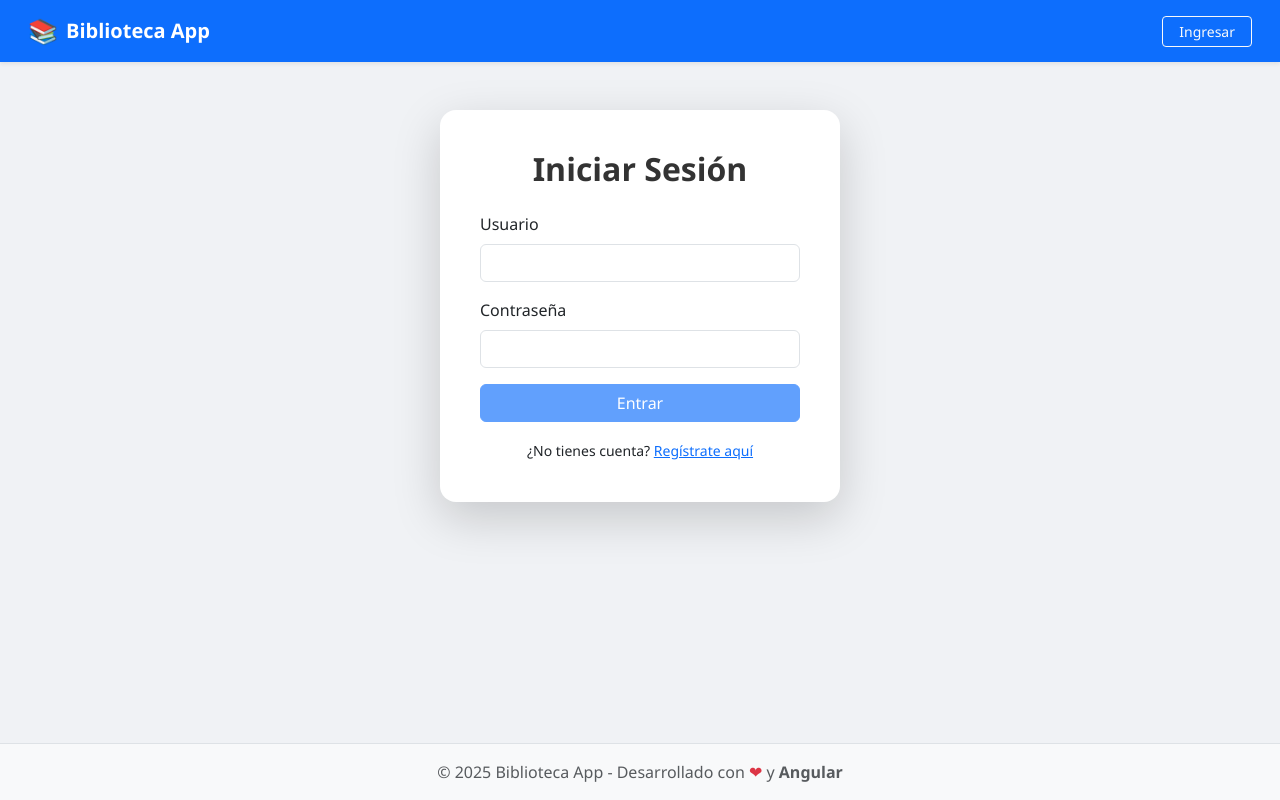
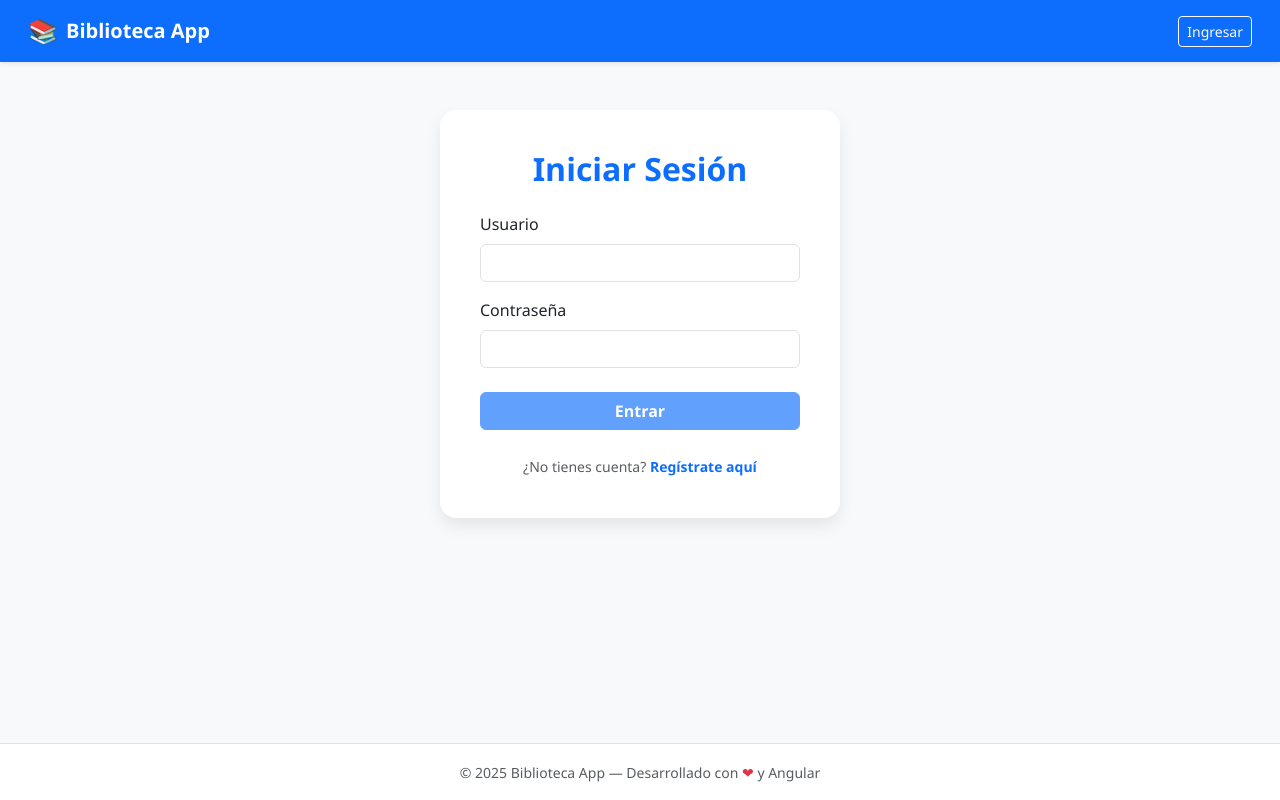
Before and after one commit to nicolasalvarez427/biblioteca-front, an Angular app: page /login in a window 1280 px wide. Built offline with nearby package versions, Linux system fonts and the light colour scheme.

Commit message:
correcciones

```diff
--- a/src/app/app.ts
+++ b/src/app/app.ts
@@ -1,17 +1,13 @@
 import { Component } from '@angular/core';
 import { RouterOutlet } from '@angular/router';
-// Importamos tus nuevos componentes
 import { HeaderComponent } from './components/header/header';
 import { FooterComponent } from './components/footer/footer';
 
 @Component({
   selector: 'app-root',
   standalone: true,
-  // Los agregamos aquí para poder usarlos en el HTML
   imports: [RouterOutlet, HeaderComponent, FooterComponent],
   templateUrl: './app.html',
   styleUrl: './app.scss'
 })
-export class App {
-  title = 'biblioteca-front';
-}
+export class App {}
--- a/src/app/components/footer/footer.ts
+++ b/src/app/components/footer/footer.ts
@@ -4,11 +4,11 @@ import { Component } from '@angular/core';
   selector: 'app-footer',
   standalone: true,
   template: `
-    <footer class="bg-light text-center text-lg-start mt-auto py-3 border-top">
-      <div class="container text-center">
-        <span class="text-muted">
-          © 2025 Biblioteca App - Desarrollado con <span class="text-danger">❤</span> y <strong>Angular</strong>
-        </span>
+    <footer class="bg-white text-center py-3 mt-auto border-top">
+      <div class="container">
+        <small class="text-muted">
+          © 2025 Biblioteca App — Desarrollado con <span class="text-danger">❤</span> y Angular
+        </small>
       </div>
     </footer>
   `
--- a/src/app/components/header/header.ts
+++ b/src/app/components/header/header.ts
@@ -19,11 +19,11 @@ import { AuthService } from '../../services/auth.service';
             <div class="text-light me-3 d-none d-sm-block">
               Hola, <span class="fw-bold">{{ authService.currentUser()?.username }}</span>
             </div>
-            <button class="btn btn-danger btn-sm fw-semibold px-3" (click)="logout()">
+            <button class="btn btn-danger btn-sm fw-semibold" (click)="logout()">
               Cerrar Sesión
             </button>
           } @else {
-            <a routerLink="/login" class="btn btn-outline-light btn-sm px-3">Ingresar</a>
+            <a routerLink="/login" class="btn btn-outline-light btn-sm">Ingresar</a>
           }
         </div>
       </div>
--- a/src/app/pages/book-list/book-list.html
+++ b/src/app/pages/book-list/book-list.html
@@ -1,7 +1,7 @@
 <div class="container mt-5 mb-5">
   <div class="text-center mb-5">
     <h2 class="display-5 fw-bold text-primary">Catálogo de Libros</h2>
-    <p class="lead text-muted">Explora nuestra colección disponible para préstamo.</p>
+    <p class="lead text-muted">Explora nuestra colección disponible.</p>
   </div>
 
   @if (isLoading()) {
@@ -12,54 +12,6 @@
     </div>
   } @else {
     <div class="row row-cols-1 row-cols-sm-2 row-cols-lg-3 row-cols-xl-4 g-4 justify-content-center">
-      @for (book of books(); track book._id) {
-        <div class="col">
-          <div class="card h-100 shadow-sm border-0 book-card">
-            @if (book.imagenUrl) {
-              <img [src]="book.imagenUrl" class="card-img-top book-image" alt="Portada de {{ book.titulo }}">
-            } @else {
-              <img src="https://placehold.co/200x300?text=Sin+Imagen" class="card-img-top book-image" alt="Sin imagen disponible">
-            }
-
-            <div class="card-body d-flex flex-column text-center">
-              <h5 class="card-title fw-bold text-dark">{{ book.titulo }}</h5>
-              <h6 class="card-subtitle mb-3 text-muted">{{ book.autor }}</h6>
-
-              <div class="flex-grow-1 d-flex align-items-center justify-content-center">
-                @if (book.isbn) {
-                  <small class="text-secondary">ISBN: {{ book.isbn }}</small>
-                }
-              </div>
-
-              <div class="mt-3">
-                <span class="badge rounded-pill px-3 py-2"
-                      [class.text-bg-success]="book.disponible"
-                      [class.text-bg-danger]="!book.disponible">
-                  {{ book.disponible ? 'Disponible' : 'Prestado' }}
-                </span>
-              </div>
-
-              @if (book.stock !== undefined) {
-                 <div class="mt-2">
-                   <small class="text-muted fw-bold">
-                     Stock: {{ book.stock }}
-                   </small>
-                 </div>
-              }
-            </div>
-            <div class="card-footer bg-transparent border-top-0 pb-3">
-              <button class="btn btn-primary w-100 fw-semibold"
-                      [disabled]="!book.disponible">
-                {{ book.disponible ? 'Prestar' : 'No disponible' }}
-              </button>
-            </div>
-          </div>
-        </div>
-      } @empty {
-        <div class="col-12 text-center py-5">
-          <p class="text-muted fs-5">No se encontraron libros en la biblioteca.</p>
-        </div>
-      }
-    </div>
+      </div>
   }
 </div>
--- a/src/app/pages/login/login.html
+++ b/src/app/pages/login/login.html
@@ -1,63 +1,45 @@
 <div class="d-flex justify-content-center align-items-center flex-grow-1 py-5">
-  <div class="card shadow-lg p-4" style="width: 25rem;">
+  <div class="card p-4" style="width: 100%; max-width: 400px;">
     <div class="card-body">
-      <h2 class="card-title text-center mb-4">Iniciar Sesión</h2>
+      <h2 class="card-title text-center mb-4 fw-bold text-primary">Iniciar Sesión</h2>
 
       <form [formGroup]="loginForm" (ngSubmit)="onSubmit()">
-
         <div class="mb-3">
           <label for="username" class="form-label">Usuario</label>
-          <input
-            type="text"
-            id="username"
-            class="form-control"
-            formControlName="username"
-            [class.is-invalid]="loginForm.get('username')?.invalid && loginForm.get('username')?.touched">
-
+          <input type="text" id="username" class="form-control" formControlName="username"
+                 [class.is-invalid]="loginForm.get('username')?.invalid && loginForm.get('username')?.touched">
           @if (loginForm.get('username')?.invalid && loginForm.get('username')?.touched) {
-            <div class="invalid-feedback">
-              Se requiere un nombre de usuario.
-            </div>
+            <div class="invalid-feedback">Usuario requerido (mín. 3 caracteres).</div>
           }
         </div>
 
         <div class="mb-3">
           <label for="password" class="form-label">Contraseña</label>
-          <input
-            type="password"
-            id="password"
-            class="form-control"
-            formControlName="password"
-            [class.is-invalid]="loginForm.get('password')?.invalid && loginForm.get('password')?.touched">
-
+          <input type="password" id="password" class="form-control" formControlName="password"
+                 [class.is-invalid]="loginForm.get('password')?.invalid && loginForm.get('password')?.touched">
           @if (loginForm.get('password')?.invalid && loginForm.get('password')?.touched) {
-            <div class="invalid-feedback">
-              La contraseña debe tener al menos 6 caracteres.
-            </div>
+            <div class="invalid-feedback">Contraseña requerida (mín. 6 caracteres).</div>
           }
         </div>
 
         @if (errorMessage()) {
-          <div class="alert alert-danger py-2">
-            {{ errorMessage() }}
-          </div>
+          <div class="alert alert-danger py-2 small text-center" role="alert">{{ errorMessage() }}</div>
         }
 
-        <div class="d-grid">
-          <button type="submit" class="btn btn-primary" [disabled]="isLoading() || loginForm.invalid">
+        <div class="d-grid mt-4">
+          <button type="submit" class="btn btn-primary fw-semibold" [disabled]="isLoading() || loginForm.invalid">
             @if (isLoading()) {
-              <span class="spinner-border spinner-border-sm" role="status" aria-hidden="true"></span>
-              Cargando...
+              <span class="spinner-border spinner-border-sm me-2" role="status" aria-hidden="true"></span>
+              Entrando...
             } @else {
               Entrar
             }
           </button>
         </div>
-
       </form>
 
-      <div class="text-center mt-3">
-        <small>¿No tienes cuenta? <a routerLink="/register">Regístrate aquí</a></small>
+      <div class="text-center mt-4">
+        <small class="text-muted">¿No tienes cuenta? <a routerLink="/register" class="text-decoration-none fw-semibold">Regístrate aquí</a></small>
       </div>
     </div>
   </div>
--- a/src/styles.scss
+++ b/src/styles.scss
@@ -1,39 +1,27 @@
 /* You can add global styles to this file, and also import other style files */
+@import "../node_modules/bootstrap/scss/bootstrap";
+
 html, body {
   height: 100%;
   margin: 0;
-  font-family: 'Inter', sans-serif; // O la fuente que prefieras
-  background-color: #f8fafc; // Un color de fondo suave para toda la app
+  font-family: 'Segoe UI', Roboto, 'Helvetica Neue', sans-serif;
+  background-color: #f8f9fa;
 }
 
-/* Hacemos que el componente raíz ocupe toda la altura y use flexbox vertical */
+/* Componente raíz como contenedor flex vertical */
 app-root {
   display: flex;
   flex-direction: column;
   min-height: 100vh;
 }
 
-/* El contenido principal se estira para ocupar el espacio */
-main {
-  flex: 1 0 auto;
-  display: flex;       /* Hacemos que main también sea flex */
-  flex-direction: column; /* Para que sus hijos puedan usar flex-grow si lo necesitan */
-}
-/* --- ESTRUCTURA GLOBAL (Sticky Footer) --- */
-html, body {
-  height: 100%;
-  margin: 0;
-  font-family: 'Segoe UI', sans-serif;
-  background-color: #f0f2f5; /* Un gris muy suave para el fondo general */
-}
-
-app-root {
-  display: flex;
-  flex-direction: column;
-  min-height: 100vh;
-}
-
-/* Esta clase hará que el contenido principal empuje al footer hacia abajo */
+/* Clase para que el contenido principal ocupe el espacio restante */
 .flex-grow-1 {
   flex-grow: 1 !important;
 }
+
+/* Mejoras visuales opcionales para las tarjetas */
+.card {
+  border: none;
+  box-shadow: 0 0.5rem 1rem rgba(0, 0, 0, 0.08);
+}
```
